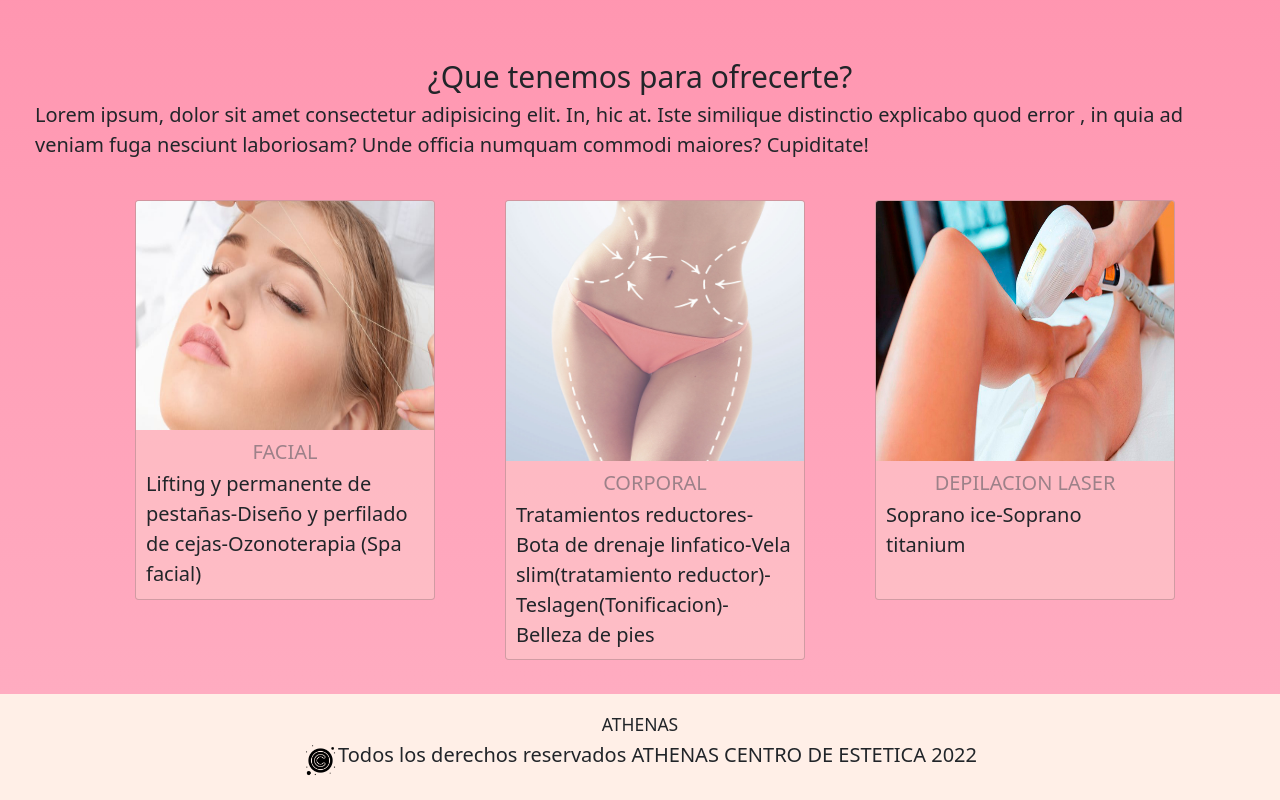
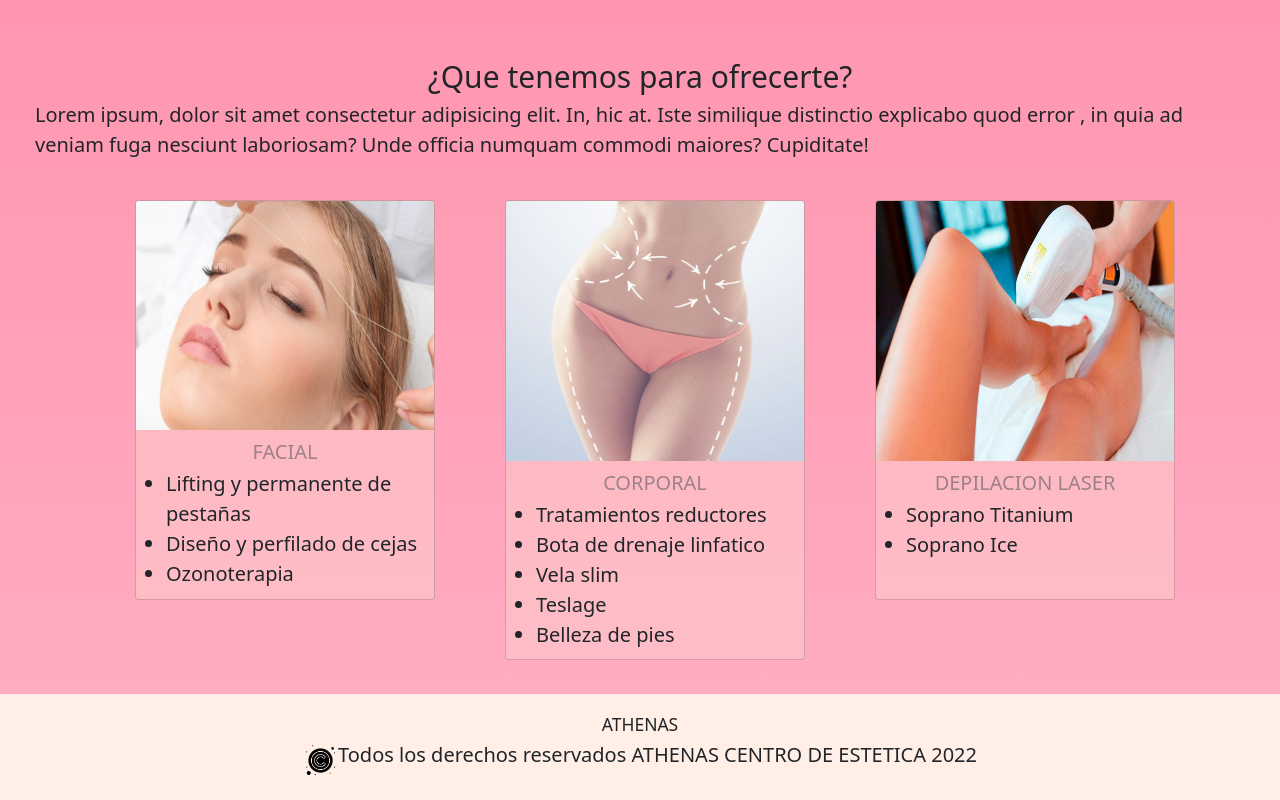
Before and after one commit to Ivand14/depilacion, a website: page index.html in a window 1280 px wide. Shown: the part 1065-1865 px from the top of the page. Drawn offline with nearby package versions, Linux system fonts and the light colour scheme; a web font is replaced by a local one.

```diff
--- a/index.html
+++ b/index.html
@@ -86,7 +86,11 @@
             <img src="./fotos/cejas-hilo.jpeg" class="card-img-top" alt="cejas">
             <div class="card-body">
               <h5>FACIAL</h5>
-              <p class="card-text">Lifting y permanente de pestañas-Diseño y perfilado de cejas-Ozonoterapia (Spa facial)</p>
+              <ul class="card-text">
+                <li>Lifting y permanente de pestañas</li>
+                <li>Diseño y perfilado de cejas</li>
+                <li>Ozonoterapia</li>
+              </ul>
             </div>
           </div>
 
@@ -94,7 +98,13 @@
             <img src="./fotos/tratamiento_corporal.jpg" class="card-img-top" alt="tratamiento_corporal">
             <div class="card-body">
               <h5>CORPORAL</h5>
-              <p class="card-text">Tratamientos reductores-Bota de drenaje linfatico-Vela slim(tratamiento reductor)-Teslagen(Tonificacion)-Belleza de pies</p>
+              <ul class="card-text">
+                <li>Tratamientos reductores</li>
+                <li>Bota de drenaje linfatico</li>
+                <li>Vela slim</li>
+                <li>Teslage</li>
+                <li>Belleza de pies</li>
+              </ul>
             </div>
           </div>
 
@@ -102,7 +112,10 @@
             <img src="./fotos/depilacion-titanium.jpeg" class="card-img-top" alt="depilacion">
             <div class="card-body">
               <h5>DEPILACION LASER</h5>
-              <p class="card-text">Soprano ice-Soprano titanium</p>
+              <ul class="card-text">
+                <li>Soprano Titanium</li>
+                <li>Soprano Ice</li>
+              </ul>
             </div>
           </div>
         </div>
--- a/scss/_inicio.scss
+++ b/scss/_inicio.scss
@@ -126,6 +126,11 @@
 
 }
 
+.card-text{
+    li{
+        @include li;
+    }
+}
 
 .corporal{
     img{
--- a/scss/_mediaqueries.scss
+++ b/scss/_mediaqueries.scss
@@ -82,6 +82,9 @@
         }
     }
     .nosotras{
+        display: flex;
+        flex-direction: column;
+        align-items: center;
         h2{
             font-size: 1.8rem;
             text-align: center;
@@ -97,6 +100,10 @@
     }
     .nosotras-texto{
         margin: 0 2rem;
+    }
+    .nosotras-img{
+        display: flex;
+        justify-content: center;
     }
     .contenido-servicios{
         height: auto;
```
Also changed, not shown: css/styles.css, 1 other file.
